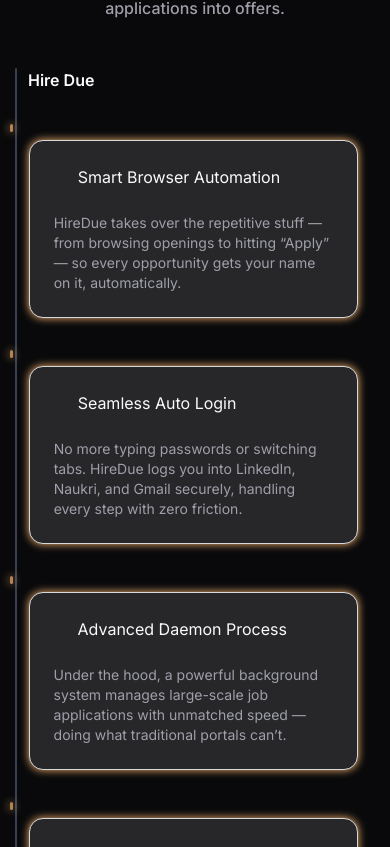
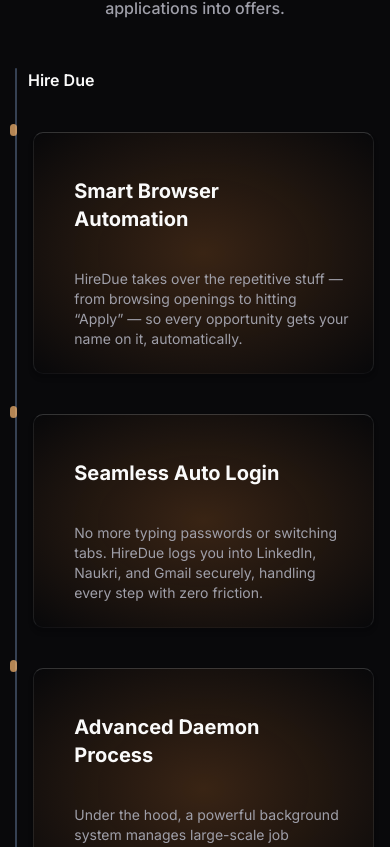
Before and after one commit to hiredue-dev/Hiredue-display-website, a Next.js app: page / in a window 390 px wide. Shown: the part 4957-5804 px from the top of the page. Built offline with nearby package versions, Linux system fonts and the light colour scheme.

Commit message:
feat(hero): Add Bento like dimmed cards for How Section

```diff
--- /dev/null
+++ b/components/sections/how/dimmedCard.tsx
@@ -0,0 +1,23 @@
+import {
+	Card,
+	CardDescription,
+	CardContent,
+	CardHeader,
+} from "@/components/ui/card";
+import { cn } from "@/lib/utils";
+
+function DimmedCard({ heading, description, className }: { heading: string, description: string, className?: string }) {
+
+	const cardClass = "pt-5 rounded-lg shadow-md glass-3 from-brand-foreground/20 to-brand-foreground/0 bg-radial hover:from-brand-foreground/30 transition delay-150 duration-300 ease-in-out hover:to-brand-foreground/0";
+
+	return (
+		<Card className={cn(className, "flex flex-col opacity-30 card-anim bg-muted card-anim ", cardClass)}>
+			<CardContent>
+				<CardHeader className="pl-4 text-xl font-bold">{heading}</CardHeader>
+				<CardDescription className="pl-4 mt-3 text-muted-foreground max-w-lg">{description}</CardDescription>
+			</CardContent>
+		</Card>
+	)
+}
+
+export default DimmedCard
--- a/components/sections/how/horizontal.tsx
+++ b/components/sections/how/horizontal.tsx
@@ -2,14 +2,8 @@
 import { useEffect, useRef } from "react";
 import gsap from "gsap";
 
-import {
-  Card,
-  CardDescription,
-  CardContent,
-  CardHeader,
-} from "@/components/ui/card";
 import { HowWeDoItSection } from "./defualt";
-import { cn } from "@/lib/utils";
+import DimmedCard from "./dimmedCard";
 
 function TimeLineCardHorizontal({ events}: { events: HowWeDoItSection[] }) {
   const containerRef = useRef<HTMLOListElement|null>(null);
@@ -26,52 +20,48 @@
 
       tl.to([dot, card], {
         opacity: 1,
-        boxShadow: "0 0 10px rgba( 253, 186, 114,0.7)",
         duration: 0.8,
         ease: "power1.inOut",
       }).to([dot, card], {
         opacity: 1,
-        boxShadow: "0 0 8px rgba( 253, 186, 114,1)",
         duration: 0.8,
         ease: "power1.inOut",
       });
     });
   }, []);
+
   return (
-		<div className="hidden md:flex justify-center translate-y-full items-start mb-20">
+		<div className="hidden md:flex justify-center translate-y-full h-[200%] items-start mb-60">
+
 		<div className="w-fit mr-3 text-center text-md h-fit translate-y-[-50%]
 		font-semibold sm:text-2xl ">Hire Due</div>
+
     <ol
 		ref={containerRef}
       className="relative flex gap-8 before:absolute before:-mt-px before:h-0.5 before:w-full before:rounded-full before:bg-gray-200 dark:before:bg-gray-700"
     >
         {events.map((event, index) => (
 					index % 2==0 ?
+
           <li key={index} className="relative -mt-1.5">
-          <span className="block w-3 h-3 rounded-full bg-brand/70 opacity-30 shadow-lg shadow-brand"></span>
-          <Card className="mt-4 flex flex-col opacity-30 card-anim bg-muted card-anim ">
-            <CardContent>
-              <CardHeader>{event.heading}</CardHeader>
-              <CardDescription>{event.description}</CardDescription>
-            </CardContent>
-          </Card>
+          <span className="block w-3 h-3 rounded-full bg-brand/70 opacity-30"></span>
+					<DimmedCard heading={event.heading} description={event.description} className="mt-4"/>
           </li>
+
 						:
+
           <li key={index} className="relative translate-y-[-100%] h-fit card-anim ">
-          <Card className="mb-4 flex flex-col opacity-30 card-anim bg-muted">
-            <CardContent>
-              <CardHeader>{event.heading}</CardHeader>
-              <CardDescription>{event.description}</CardDescription>
-            </CardContent>
-          </Card>
-          <span className="block w-3 h-3 rounded-full bg-brand/70 opacity-30 shadow-lg shadow-brand -mb-1.5"></span>
+					<DimmedCard heading={event.heading} description={event.description} className="mb-4"/>
+          <span className="block w-3 h-3 rounded-full bg-brand/70 opacity-30 -mb-1.5"></span>
           </li>
 
 
         ))}
       </ol>
+
 		<div className="w-fit ml-3 text-center text-md h-fit translate-y-[-50%]
 		font-semibold sm:text-2xl ">Hired You</div>
+
 		</div>
   );
 }
--- a/components/sections/how/vertical.tsx
+++ b/components/sections/how/vertical.tsx
@@ -1,13 +1,8 @@
 "use client";
 import { useEffect, useRef } from "react";
 import gsap from "gsap";
-import {
-	Card,
-	CardDescription,
-	CardContent,
-	CardHeader,
-} from "@/components/ui/card";
 import { HowWeDoItSection } from "./defualt";
+import DimmedCard from "./dimmedCard";
 
 
 
@@ -27,43 +22,41 @@
 
       tl.to([dot, card], {
         opacity: 1,
-        boxShadow: "0 0 15px rgba( 253, 186, 114,0.7)",
         duration: 0.8,
         ease: "power1.inOut",
       }).to([dot, card], {
         opacity: 1,
-        boxShadow: "0 0 8px rgba( 253, 186, 114,1)",
         duration: 0.8,
         ease: "power1.inOut",
       });
 		});
 	}, []);
+
 	return (
 		<div className={className}>
 		<ol
 			ref={containerRef}
 			className="relative space-y-8 before:absolute before:-ml-px before:h-full before:w-0.5 before:rounded-full before:bg-gray-200 dark:before:bg-gray-700"
 		>
+
 		<div className="w-fit ml-3 text-center text-md h-fit
 		font-semibold sm:text-2xl">Hire Due</div>
+
 			{
 				events.map((event, idx) => (
 					<li key={idx} className="relative -ms-1.5 flex rounded-full items-start gap-4">
-						<span className="block w-2 h-2 rounded-full bg-brand/70 opacity-30 shadow-lg shadow-brand"></span>
-						<Card className="mt-4 flex flex-col opacity-30 bg-muted card-anim">
-							<CardContent>
-								<CardHeader>{event.heading}</CardHeader>
-								<CardDescription>{event.description}</CardDescription>
-							</CardContent>
-						</Card>
 
-						<div className="-mt-2">
-						</div>
+						<span className="block w-3 h-3 rounded-full bg-brand/70 opacity-30"></span>
+
+						<DimmedCard heading={event.heading} description={event.description} className="mt-2"></DimmedCard>
+
 					</li>
 				))
 			}
+
 		<div className="w-fit ml-3 text-center text-md h-fit
 		font-semibold sm:text-2xl">Hired You</div>
+
 		</ol>
 		</div>
 	);
```
